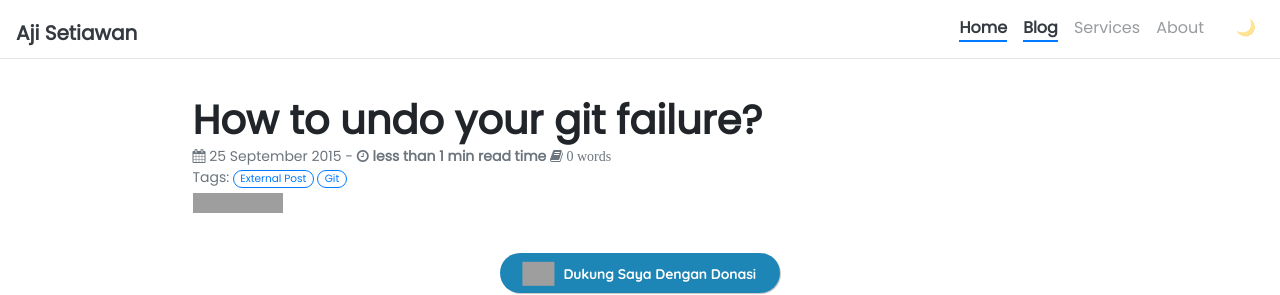
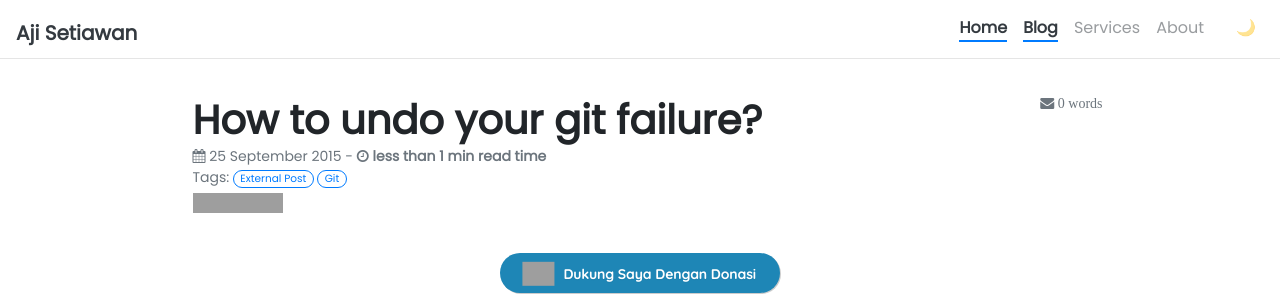
Before and after one commit to ajisetiawan716/ajisetiawan716.github.io, a Jekyll site: the page built from _posts/2015-09-25-how-to-undo-your-git-failure.md, in a window 1280 px wide. Shown: the top 295 px of the page. Built offline with Jekyll 4.4.1, drawn with Linux system fonts in a browser that asks for light colours; nearby versions of some CDN libraries; our own code applies the rules of GitHub Pages for plain Markdown files; comment, search, counter and statistics services are not loaded; grey boxes are pictures that could not be loaded.

Commit message:
Update post.html

```diff
--- a/_layouts/post.html
+++ b/_layouts/post.html
@@ -13,7 +13,7 @@ layout: page
     {{ words | divided_by: 180 }} mins read time
   {%- endif -%}
   </b>
-  <i class="fa fa-book fa-1x"> {{words}} words</i>
+  <span class="fa fa-envelope" style="position: absolute; top: 0; right: 0;"> {{ words }} words</span>
   <br>
 
   {%- if page.tags != empty -%}
```
